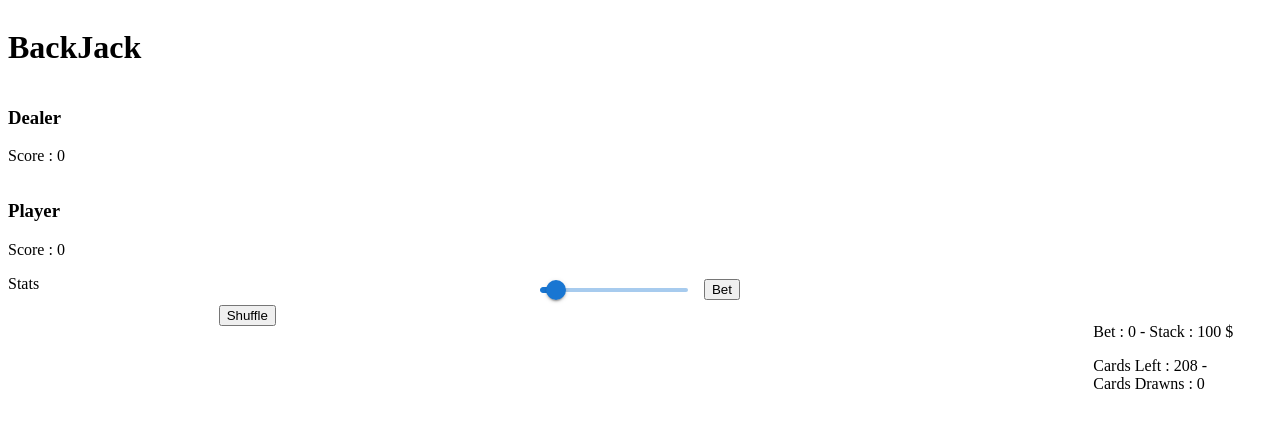
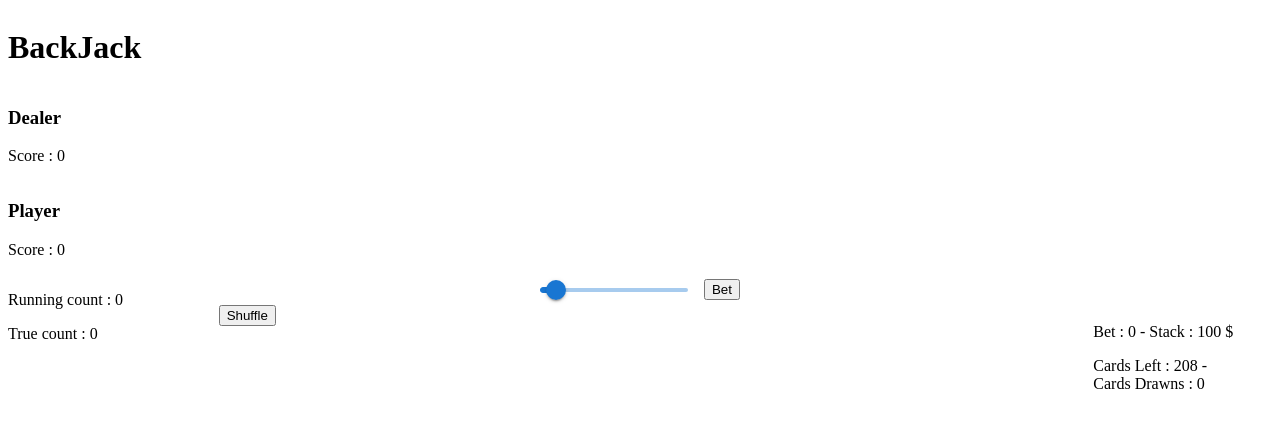
Before and after one commit to alchekroun/blackjack, a React (Vite) app: page / in a window 1280 px wide. Shown: the top 428 px of the page. Built offline with nearby package versions, Linux system fonts and the light colour scheme; the HTML template or start-up script is replaced by a standard one.

Commit message:
add counting cards stats

```diff
--- a/src/components/PlayerActions.jsx
+++ b/src/components/PlayerActions.jsx
@@ -51,7 +51,7 @@ const PlayerActions = ({
                 justifyContent: 'center'
             }}>
                 {turn == 0 ?
-                    <Stack spacing={2} direction="row" alignItems="center"  sx={{ width: 200 }}>
+                    <Stack spacing={2} direction="row" alignItems="center" sx={{ width: 200 }}>
                         <Slider
                             defaultValue={20}
                             step={10}
--- a/src/components/PlayerInfos.jsx
+++ b/src/components/PlayerInfos.jsx
@@ -2,7 +2,7 @@ const PlayerInfos = ({ playerCoins, playerBet, deck }) => {
     return (
         <div className="card">
             <p>Bet : {playerBet} - Stack : {playerCoins} $</p>
-            <p>Cards Left : {deck.drawer.length} - Cards Drawns : {deck.trash.length}</p>
+            <p>Cards Left : {deck.shoe.length} - Cards Drawns : {deck.trash.length}</p>
         </div>
     )
 }
--- a/src/components/Statistics.jsx
+++ b/src/components/Statistics.jsx
@@ -1,9 +1,25 @@
 import { Box } from "@mui/material";
+import { useEffect, useState } from "react";
 
-const Statistics = ({deck, dealerHand, playerHand}) => {
+const Statistics = ({ deck, dealerHand, playerHand }) => {
+
+    const [runningCount, setRunningCount] = useState(0);
+    const [trueCount, setTrueCount] = useState(0);
+
+    useEffect(() => {
+        const count = deck.getCCCount();
+        const trueCount = Math.floor(count / (deck.shoe.length % 54));
+        console.log(count);
+        console.log((deck.shoe % 54));
+        console.log(trueCount);
+        setRunningCount(count);
+        setTrueCount(trueCount)
+    }, [deck, playerHand, dealerHand]);
+
     return (
         <Box>
-            Stats
+            <p color={runningCount > 15 ? 'orange' : 'green'}>Running count : {runningCount}</p>
+            <p color={trueCount > 15 ? 'orange' : 'green'}>True count : {trueCount}</p>
         </Box>
     )
 }
--- a/src/lib/Deck.js
+++ b/src/lib/Deck.js
@@ -35,34 +35,45 @@ class Card {
 // TODO : BLACK CARD
 class Deck {
     constructor(nb = 1) {
-        this.drawer = [];
+        this.shoe = [];
         this.trash = [];
         for (let i = 0; i < nb; i++) {
             CARD_SUITS.forEach(suit => {
                 CARD_VALUES.forEach(value => {
-                    this.drawer.push(new Card(value[0], value[1], suit));
+                    this.shoe.push(new Card(value[0], value[1], suit));
                 });
             });
         }
-        // this.drawer.push(new Card('RESHUFFLE', -1, 'RESHUFFLE')); // Reshuffle card
+        // this.shoe.push(new Card('RESHUFFLE', -1, 'RESHUFFLE')); // Reshuffle card
         this.shuffle();
     }
 
     shuffle() {
-        this.drawer = this.drawer.concat(this.trash);
+        this.shoe = this.shoe.concat(this.trash);
         this.trash = [];
-        for (let i = this.drawer.length - 1; i > 0; i--) {
+        for (let i = this.shoe.length - 1; i > 0; i--) {
             const j = Math.floor(Math.random() * (i + 1));
-            [this.drawer[i], this.drawer[j]] = [this.drawer[j], this.drawer[i]];
+            [this.shoe[i], this.shoe[j]] = [this.shoe[j], this.shoe[i]];
         }
     }
 
     draw() {
-        const idxCardToDraw = Math.floor(Math.random() * this.drawer.length);
-        const cardDrawn = this.drawer[idxCardToDraw];
+        const idxCardToDraw = Math.floor(Math.random() * this.shoe.length);
+        const cardDrawn = this.shoe[idxCardToDraw];
         this.trash.push(cardDrawn);
-        this.drawer.splice(idxCardToDraw, 1);
+        this.shoe.splice(idxCardToDraw, 1);
         return cardDrawn;
+    }
+
+    getCCCount() {
+        let count = 0;
+        this.trash.forEach(card => {
+            if (!card.down) {
+                if (card.value <= 6) count++;
+                if (card.value >= 10) count--;
+            }
+        });
+        return count;
     }
 
     static calculateHandScore(handCards) {
```
Also changed, not shown: 1 other file (tests, documents, lock files or other folders).
